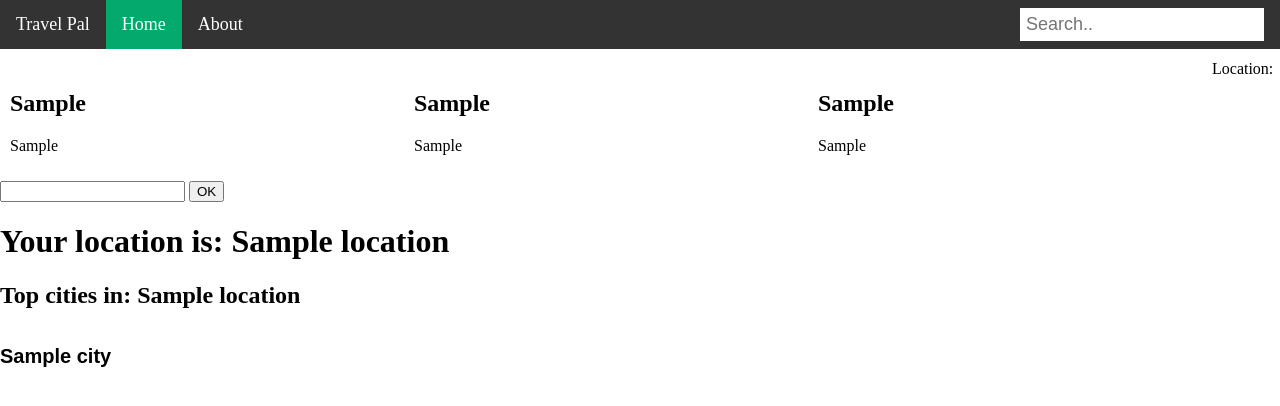
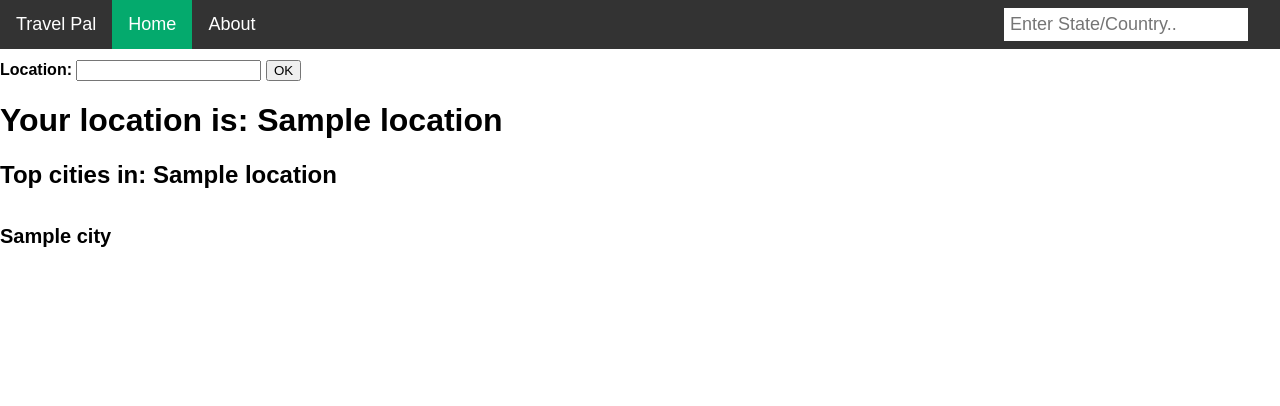
Before and after one commit to cdmillin/capstoneproject, a Django app: template templates/home.html in a window 1280 px wide. Shown: the top 406 px of the page. Run offline with Django 3.2, Linux system fonts and the light colour scheme; the template is opened without the code that fills it: most values are stand-ins (such as "Sample title", 1, 10 or a date in 2020).

Commit message:
Added navbar to city.html, search bar in the navbar now allows you to search for popular cities with a state and country, however, searching while you're in the about page current causes url issues and needs to be worked out later.

```diff
--- a/templates/about.html
+++ b/templates/about.html
@@ -53,7 +53,11 @@
     <li><sitename style="color:white;">Travel Pal</sitename></li>
   <li><a href="/">Home</a></li>
   <li><a class="active">About</a></li>
-  <li><input type="text" placeholder="Search.." ></li>
+  <li>
+      <form action="", method="post">
+            {% csrf_token %}
+        <input id="location" placeholder="Enter State/Country.." type="text" name="location">
+        </form></li>
 </ul>
 
 <div class="about-section">
--- a/templates/home.html
+++ b/templates/home.html
@@ -26,28 +26,18 @@
     <li><sitename style="color:white;">Travel Pal</sitename></li>
     <li><a class="active">Home</a></li>
     <li><a href="about">About</a></li>
-    <li><input type="text" placeholder="Search.." ></li>
+    <li>
+        <form action="", method="post">
+            {% csrf_token %}
+        <input id="location" placeholder="Enter State/Country.." type="text" name="location">
+        </form>
+    </li>
 </ul>
         {# <h1 align="center">Popular Destinations</h1> #}
 
-    <div class="column">
-      <h2>{{ location1 }}</h2>
-      <p>{{ location1info }}</p>
-    </div>
-
-    <div class="column">
-        <h2>{{ location2 }}</h2>
-        <p>{{ location2info }}</p>
-    </div>
-
-    <div class="column">
-        <h2>{{ location3 }}</h2>
-        <p>{{ location3info }}</p>
-    </div>
-
 <form action = "" method = "POST">
     {% csrf_token %}
-    <label for="location">Location: </label>
+    <label for="location"><B>Location: </B></label>
     <input id="location" type="text" name="location">
     <input type="submit" value="OK">
     <h1>Your location is: {{ location }}</h1>
--- a/templates/template.html
+++ b/templates/template.html
@@ -2,9 +2,13 @@
 <html lang="en">
 <head>
     <meta charset="UTF-8">
-    <title>Home</title>
+    <title>Travel Pal</title>
     <style>
-        body {margin:0;}
+
+        body {
+  font-family: Arial, Helvetica, sans-serif;
+  margin: 0;
+}
 
         ul
         {
@@ -62,6 +66,14 @@
           margin-right: 16px;
           font-size: 18px;
         }
+        li form {
+            position: absolute;
+            right: 0px;
+            border: none;
+            margin-right: 16px;
+            font-size: 18px;
+        }
+
     </style>
 </head>
 <body>
```
Also changed, not shown: capstone/views.py (+23 -0 lines), templates/city.html (+11 -0 lines).
